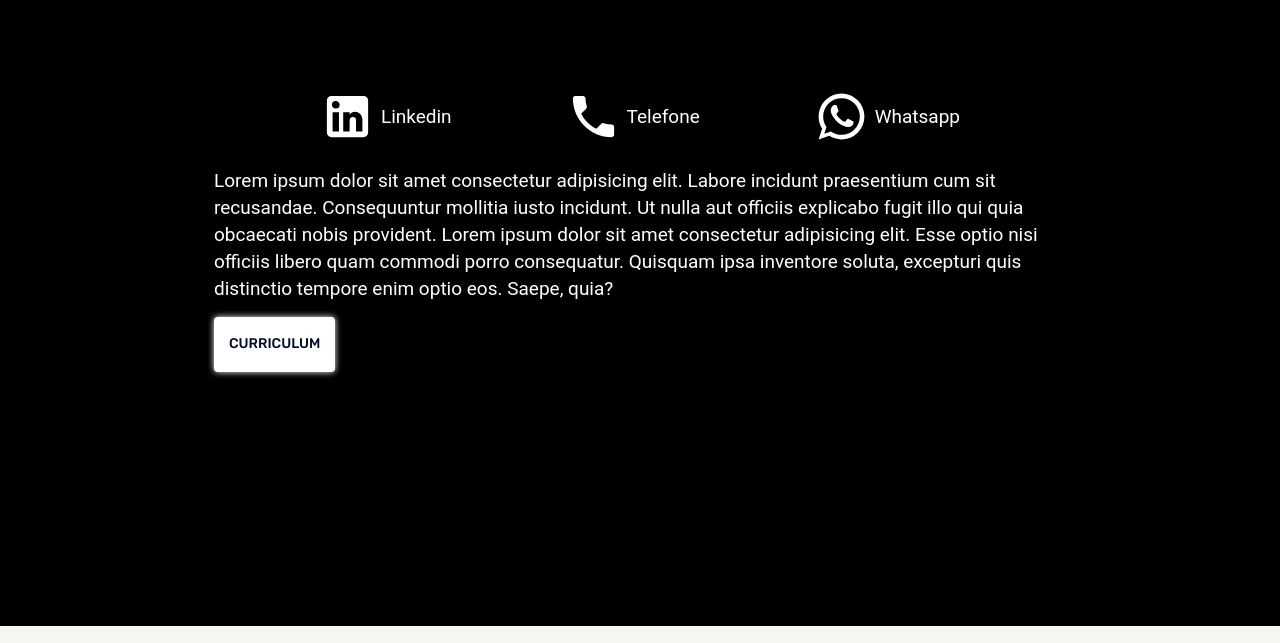
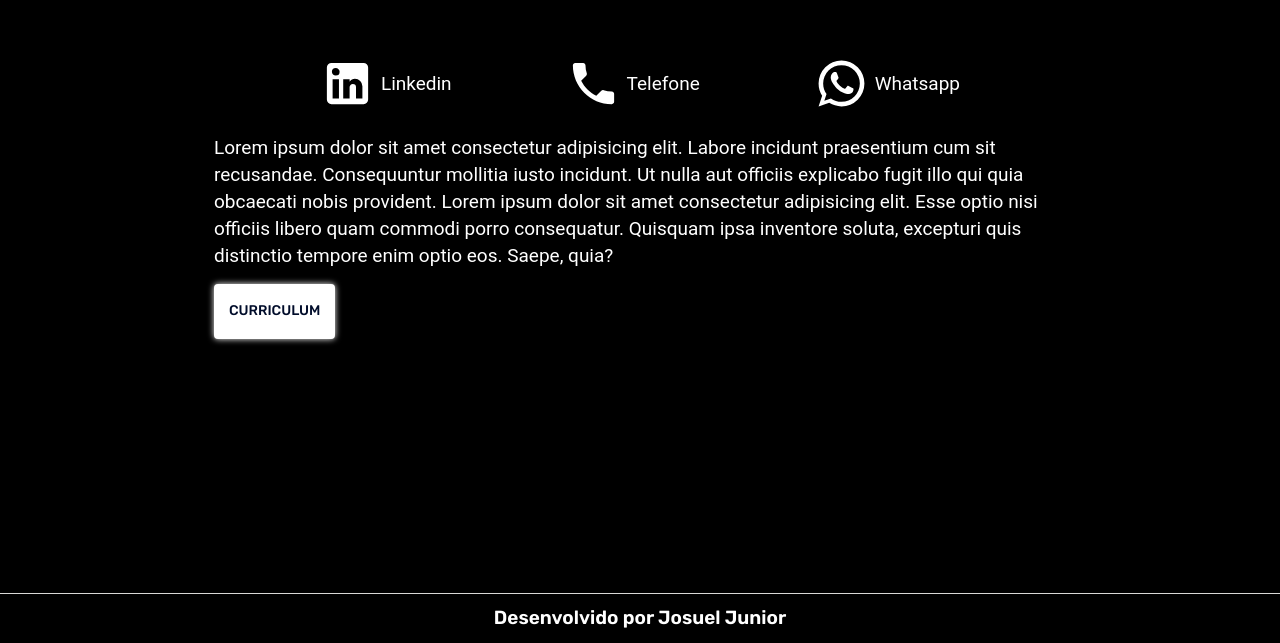
Before and after one commit to Josuel-Junior/newPortfolio, a React (Vite) app: page / in a window 1280 px wide. Shown: the part 3378-4021 px from the top of the page. Built offline with nearby package versions, Linux system fonts and the light colour scheme.

Commit message:
created footer

```diff
--- a/src/App.tsx
+++ b/src/App.tsx
@@ -3,6 +3,7 @@ import { Outlet } from "react-router-dom";
 import { Light } from "./shared/theme/Light";
 import { CssBaseline } from "@mui/material";
 import { NavBar } from "./shared/components/NavBar";
+import { Footer } from "./shared/components/Footer";
 
 
 function App() {
@@ -11,6 +12,7 @@ function App() {
       <CssBaseline />
       <NavBar />
       <Outlet />
+      <Footer/>
     </ThemeProvider>
   );
 }
--- a/src/pages/AboutMe/AboutMe.tsx
+++ b/src/pages/AboutMe/AboutMe.tsx
@@ -28,12 +28,6 @@ export const AboutMe: React.FC = () => {
           <Typography
             variant="subtitle2"
             sx={{
-              fontSize: {
-                xl: 18,
-                md: 15,
-                sm: 13,
-                xs: 12,
-              },
               mb: "20px",
               mt: "5px",
             }}
--- /dev/null
+++ b/src/shared/components/Footer.tsx
@@ -0,0 +1,10 @@
+import { Box, Divider, Typography } from "@mui/material";
+
+export const Footer: React.FC = () => {
+  return (
+    <Box>
+      <Divider sx={{ color: "#fff" }} />
+      <Typography sx={{textAlign:"center", fontFamily:"Rubik", fontWeight:"600", background:"#000", color:"#fff", py:"10px"}}>Desenvolvido por Josuel Junior</Typography>
+    </Box>
+  );
+};
```
